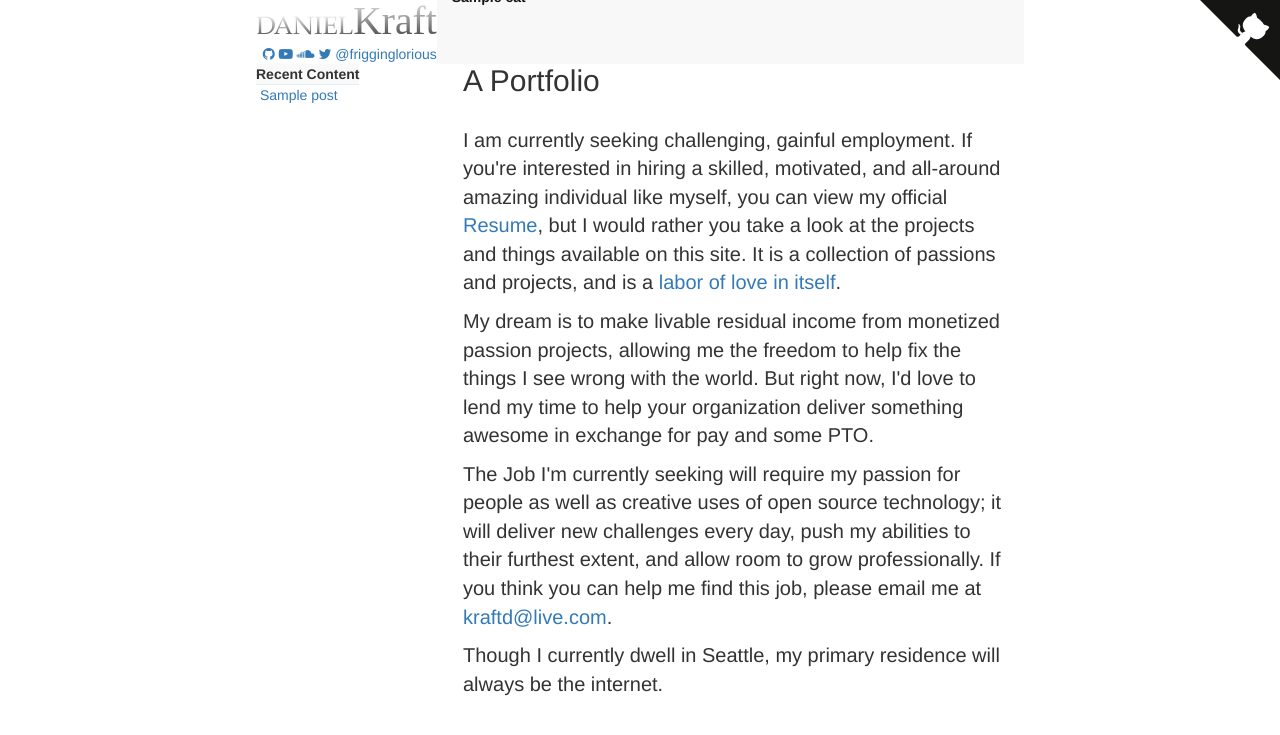
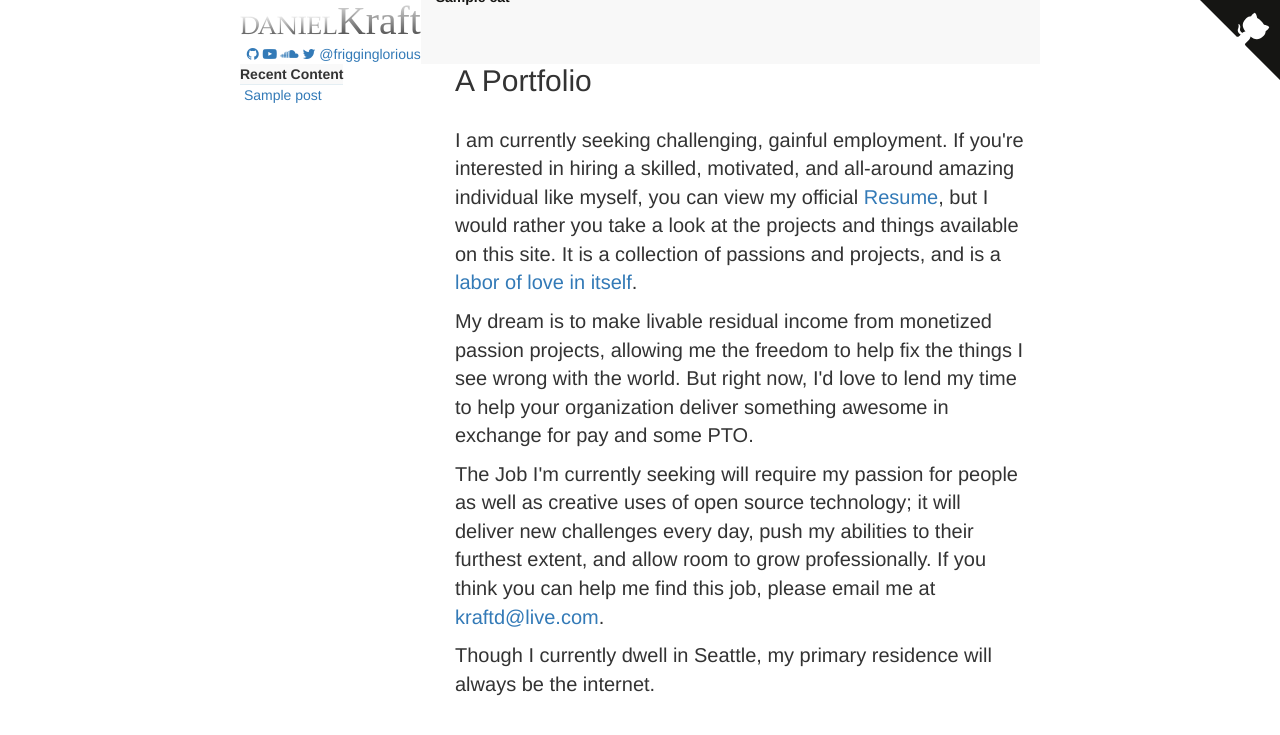
Before and after one commit to frigginglorious/frigginglorio.us, a PHP site: page / in a window 1280 px wide. Shown: the top 735 px of the page. Run offline with PHP 8.4, Linux system fonts and the light colour scheme; tables that the repository leaves empty or names only in its code hold one stand-in row (values such as "Sample post").

Commit message:
fix width

```diff
--- a/style.css
+++ b/style.css
@@ -32,7 +32,7 @@ header{
 	/*padding-left: 37px;*/
 	top:0;
 	position: fixed;
-	width:768px;
+	width:800px;
 	z-index: 10;
 }
 #nameLogo{
@@ -83,9 +83,14 @@ li a{
 #topNav{
 	padding:0px;
 	margin:0px;
+	/*overflow-x: hidden;*/
+}
+.nav{
+	display: inline;
+
 }
 #wrapper{
-	width: 768px;
+	width: 800px;
  	margin-left: auto;
 	margin-right: auto;
 	clear: both;
@@ -99,7 +104,6 @@ li a{
 }
 #sideBar table tbody tr td{
 	border-top: 1px solid #E4EEF3;
-
 }
 #content{
 
```
